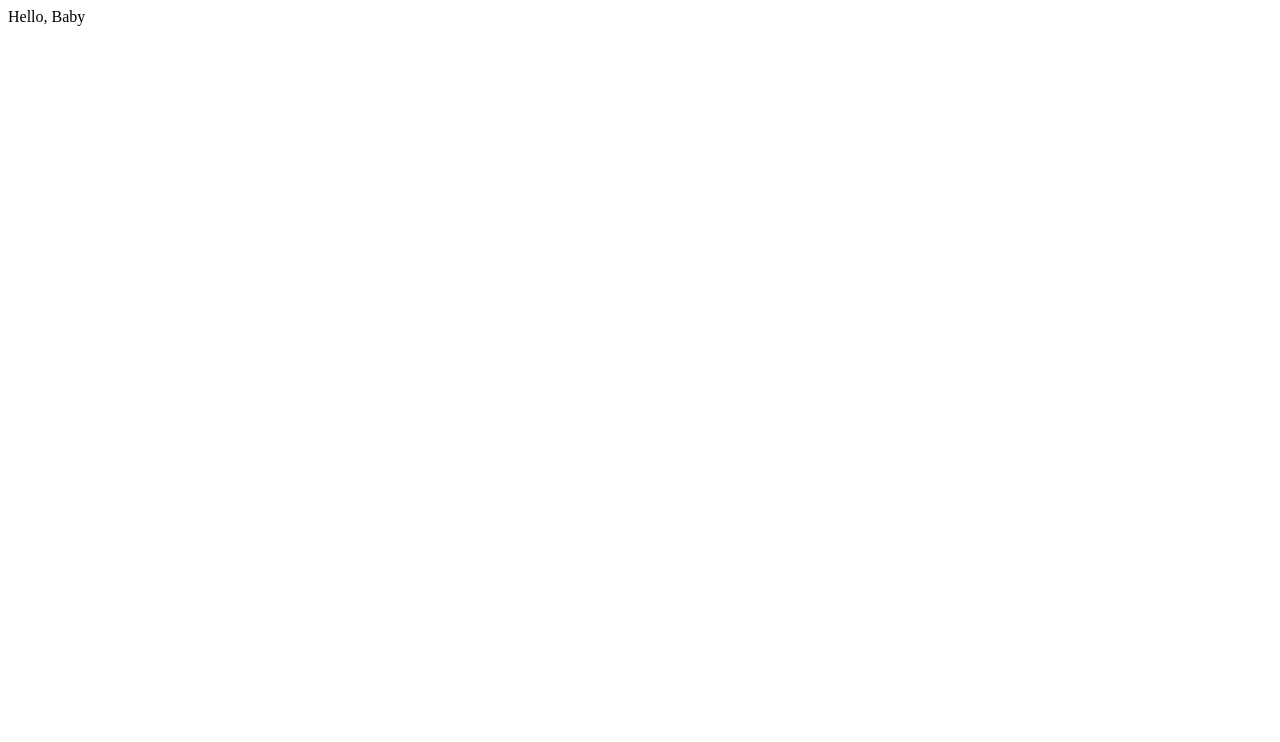
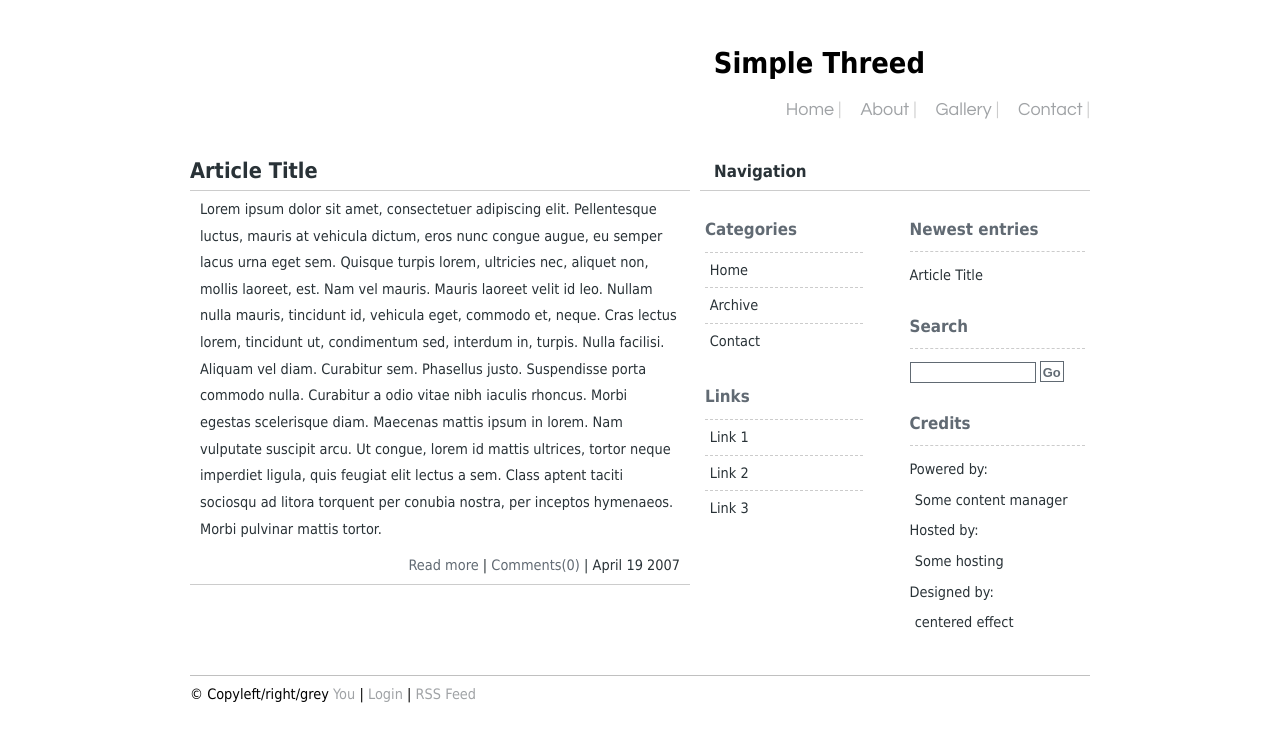
Before and after one commit to 0legAdamov/0legAdamov.github.io, a plain HTML site: page index.html in a window 1280 px wide. Drawn offline with Linux system fonts and the light colour scheme.

Commit message:
Template

```diff
--- /dev/null
+++ b/css.css
@@ -0,0 +1,336 @@
+* {
+margin:0;
+padding:0;
+}
+
+body {
+background-color:#FFF;
+text-align:center;
+font:90% Tahoma, sans-serif;
+line-height:185%;
+word-spacing: .005em;
+}
+
+#container {
+width:900px;
+text-align:left;
+margin: 0 auto;
+}
+
+.heading h1 {
+float: right;
+margin-top: 50px;
+margin-right: 165px;
+}
+
+#hdrnav {
+float:right;
+width: 100%;
+color:#ccc;
+text-align: right;
+}
+
+#hdrnav ul,#hdrnav li {
+list-style:none;
+margin-top:20px;
+}
+
+#hdrnav ul {
+margin-right: 0px;
+}
+
+#hdrnav li {
+font-size:1.6em;
+display:inline;
+font:125% Century Gothic, Futura, sans-serif;
+}
+
+#hdrnav li a {
+color:#A0A3A6;
+text-decoration:none;
+margin:0 0 0 15px;
+}
+
+#hdrnav li a:hover {
+color:#ccc;
+text-decoration:none;
+border-bottom:1px solid #F2F5EE;
+margin:0 0 0 15px;
+}
+
+#content {
+float:left;
+width:500px;
+background-color:transparent;
+color:#293237;
+margin:0 0 10px;
+padding:0;
+}
+
+#content h2 {
+color:#616A73;
+margin-top:35px;
+padding-bottom:5px;
+border-bottom: 1px solid #ccc;
+}
+
+#content h2 a {
+color:#293237;
+}
+
+#content a {
+color:#616A73;
+text-decoration:none;
+}
+
+#content a:hover {
+color:#616A73;
+text-decoration:underline;
+}
+
+#content p {
+color:#293237;
+text-indent:0px;
+padding:5px 10px;
+}
+
+.date {
+color:silver;
+text-align:right;
+margin-bottom:10px;
+background-color:#FFF;
+border-bottom:1px solid #ccc;
+}
+
+fieldset {
+border:1px solid #ccc;
+}
+
+textarea.text {
+height:150px;
+width:90%;
+border:1px solid #ccc;
+background:#fff;
+color:#293237;
+}
+
+textarea.text:hover {
+border:1px solid silver;
+background:#fff;
+color:#293237;
+}
+
+input.field {
+width:200px;
+border:1px solid #ccc;
+background:#fff;
+color:#293237;
+}
+
+input.field:hover {
+border:1px solid silver;
+background:#fff;
+color:#293237;
+}
+
+input.text {
+width:120px;
+padding: 2px;
+border:1px solid #616A73;
+background:#FFF;
+color:#293237;
+margin:0;
+}
+
+input.text:hover {
+border:1px solid #eee;
+}
+
+input.searchbutton {
+font-size:90%;
+font-family:Arial, Sans-serif;
+border:none;
+background:#FFF;
+color:#616A73;
+font-weight:700;
+padding: 3px 2px 1px 2px;
+border: 1px solid #616A73;
+}
+
+input.button {
+background:#FFFFF4;
+color:gray;
+border-right:1px solid #ccc;
+border-bottom:1px solid #ccc;
+}
+
+#bottom {
+float:right;
+width:390px;
+margin-top: 20px;
+color:#293237;
+padding:15px 0;
+}
+
+#bottom #left {
+width:45%;
+}
+
+#bottom #right {
+width: 45%;
+}
+
+#left {
+float:left;
+margin-bottom:20px;
+padding:0 5px;
+}
+
+#left h2, #left h3 {
+color:#616A73;
+margin-top:25px;
+padding-bottom:5px;
+}
+
+.block ul {
+width:90%;
+margin:4px 0;
+padding:0;
+}
+
+.block li {
+border-top:1px dashed #ccc;
+list-style:none;
+}
+
+.block li a,.block li em {
+color:#293237;
+display:block;
+}
+
+.block li em {
+font-size:0.9em;
+font-style:normal;
+}
+
+.block li a {
+text-decoration:none;
+width:100%;
+padding:4px 3%;
+}
+
+.block li a:hover {
+background:#f2f5ee;
+color:#293237;
+}
+
+.block li ul li {
+padding-left: 45px;
+list-style:none;
+}
+
+.more {
+margin-left: 10px;
+}
+
+.credits ul {
+width:90%;
+margin:4px 0;
+padding:0;
+}
+
+.credits li {
+list-style:none;
+}
+
+.credits li a,.credits li em {
+color:#293237;
+display:block;
+}
+
+.credits li em {
+font-size:0.9em;
+font-style:normal;
+}
+
+.credits li a {
+text-decoration:none;
+width:100%;
+padding:4px 3%;
+}
+
+.credits li a:hover {
+background:#f2f5ee;
+color:#293237;
+}
+
+.credits li ul li {
+padding-left: 45px;
+list-style:none;
+}
+
+.menu li {
+list-style:none;
+}
+
+#btm-block {
+padding: 0 14px 5px;
+background: transparent;
+border-bottom: 1px solid #ccc;
+color:#293237;
+}
+
+#btm-block a {
+color:#293237;
+}
+
+#right {
+float:right;
+margin-bottom:20px;
+padding:0 5px;
+}
+
+#right a {
+color:#293237;
+text-decoration: none;
+}
+
+#right a:hover {
+color:#293237;
+text-decoration: underline;
+}
+
+#right h2, #right h3 {
+color:#616A73;
+border-bottom:1px dashed #ccc;
+margin:25px 0 10px;
+padding:0 0 8px;
+}
+
+.footer {
+clear: both;
+width: 100%;
+height: 50px;
+margin-top: 50px;
+padding-top: 5px;
+border-top:1px solid silver;
+}
+
+.inner {
+width: 900px;
+margin: 0 auto;
+}
+
+.footer p {
+float: left;
+}
+
+.footer a {
+color:#A0A3A6;
+text-decoration:none;
+}
+
+.footer a:hover {
+color:#ccc;
+text-decoration:underline;
+}
--- a/index.html
+++ b/index.html
@@ -1 +1,88 @@
-Hello, Baby
+<!DOCTYPE html PUBLIC "-//W3C//DTD XHTML 1.0 Strict//EN"
+    "http://www.w3.org/TR/xhtml1/DTD/xhtml1-strict.dtd">
+<html xmlns="http://www.w3.org/1999/xhtml">
+<head>
+<title>Simple Threed</title>
+<meta name="description" content="" />
+<meta http-equiv="Content-Type" content="text/html; charset=utf-8" />
+<meta http-equiv="Content-Language" content="English" />
+<meta name="author" content=""/>
+<link rel="stylesheet" href="css.css" type="text/css" media="screen" />
+<!--[if IE 6]>
+<style type="text/css" media="screen" />
+.heading h1 {
+margin-right: 73px;
+padding-bottom: 10px;
+}
+</style>
+<![endif]-->
+</head>
+<body>
+<div id="container" class="heading">
+	<h1>Simple Threed</h1>
+	<div id="hdrnav">
+	<ul>
+	<li><a href="" title="Home">Home</a> | </li>
+	<li><a href="about/" title="About Me">About</a> | </li>
+	<li><a href="gallery/" title="Gallery">Gallery</a> | </li>
+	<li><a href="contact/" title="Contact">Contact</a> | </li>
+	</ul>
+	</div>
+
+<div id="content">
+<h2><a href='#'>Article Title</a></h2>
+<p>Lorem ipsum dolor sit amet, consectetuer adipiscing elit. Pellentesque luctus, mauris at vehicula dictum, eros nunc congue augue, eu semper lacus urna eget sem. Quisque turpis lorem, ultricies nec, aliquet non, mollis laoreet, est. Nam vel mauris. Mauris laoreet velit id leo. Nullam nulla mauris, tincidunt id, vehicula eget, commodo et, neque. Cras lectus lorem, tincidunt ut, condimentum sed, interdum in, turpis. Nulla facilisi. Aliquam vel diam. Curabitur sem. Phasellus justo. Suspendisse porta commodo nulla. Curabitur a odio vitae nibh iaculis rhoncus. Morbi egestas scelerisque diam. Maecenas mattis ipsum in lorem. Nam vulputate suscipit arcu. Ut congue, lorem id mattis ultrices, tortor neque imperdiet ligula, quis feugiat elit lectus a sem. Class aptent taciti sociosqu ad litora torquent per conubia nostra, per inceptos hymenaeos. Morbi pulvinar mattis tortor.</p>
+<p class='date'><a href='#'>Read more</a> | <a href='#'>Comments(0)</a> | April 19 2007</p>
+</div>
+
+<div id="bottom">
+	<div id="btm-block">
+	<h3>Navigation</h3>
+	</div>
+	<div id="menu">
+		<div id="left">
+			<h3>Categories</h3>
+			<div class="block">
+				<ul>
+				<li><a href='#'>Home</a></li>
+				<li><a href='#'>Archive</a></li>
+				<li><a href='#'>Contact</a></li>
+				</ul>
+			</div>
+			<h3>Links</h3>
+			<div class="block">
+				<ul>
+				<li><a href='#'>Link 1</a></li>
+				<li><a href='#'>Link 2</a></li>
+				<li><a href='#'>Link 3</a></li>
+				</ul>
+			</div>
+	</div>
+	<div id="right">
+		<h3>Newest entries</h3>
+		<ul class='menu'><li><a href='#'>Article Title</a></li></ul>
+		<h3>Search</h3>
+		<form id="search_engine" method="post" action="" />
+		<input name="search_query" type="text" alt="Search" class="text" id="search_query" />
+		<input type="submit" name="search" tabindex="100" class="searchbutton" value="Go" />
+
+		<h3>Credits</h3>
+		<ul class="credits">
+		<li>Powered by:	<a href="#" title="#">Some content manager</a></li>
+		<li>Hosted by:	<a href="#" title="#">Some hosting</a></li>
+		<li>Designed by: <a href="mailto:park.jason@gmail.com" title="#">centered effect</a></li>
+		</ul>
+	</div>
+</div>
+</div>
+
+<div class="footer">
+	<div class="inner">
+	<p>&copy; Copyleft/right/grey <a href="#" title="#">You</a> |
+	<a href="#" title="Login">Login</a> |
+	<a href="rss/">RSS Feed</a></p>
+	</div>
+</div>
+</div>
+</body>
+</html>
```
